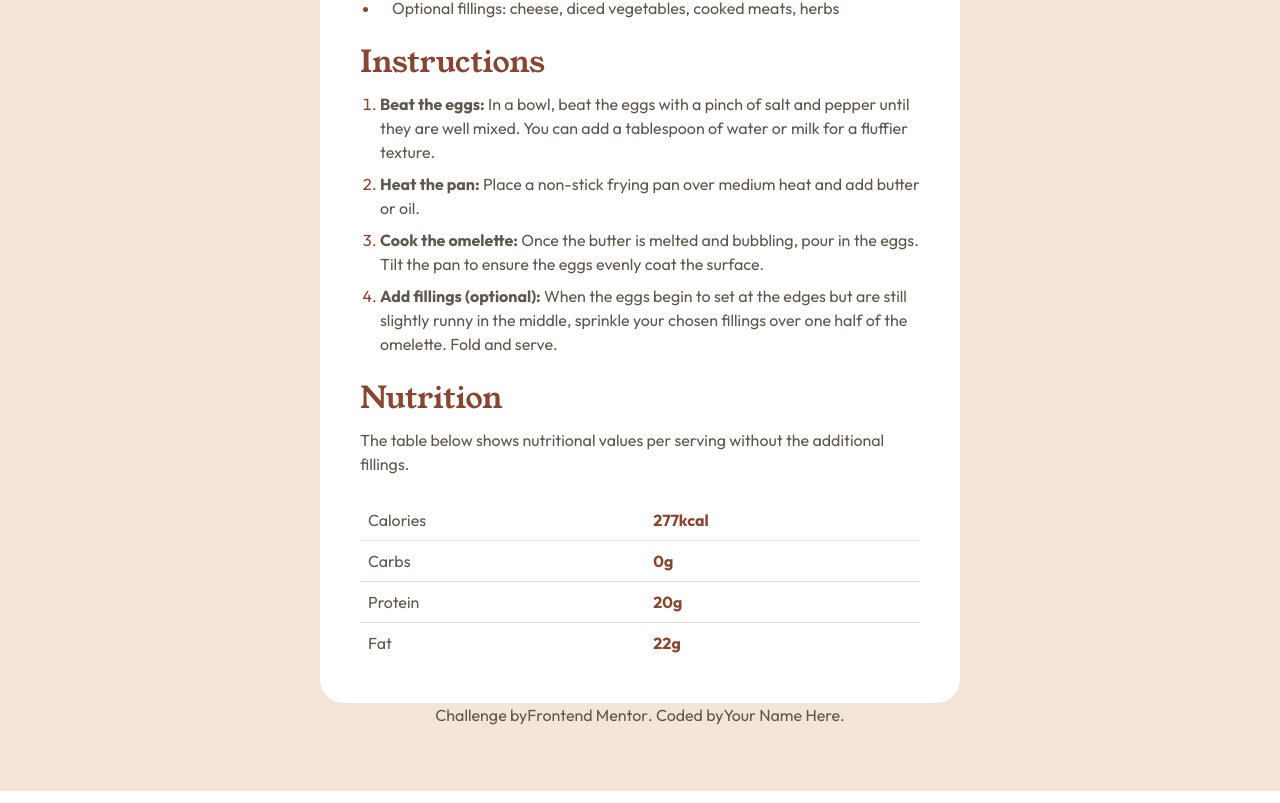
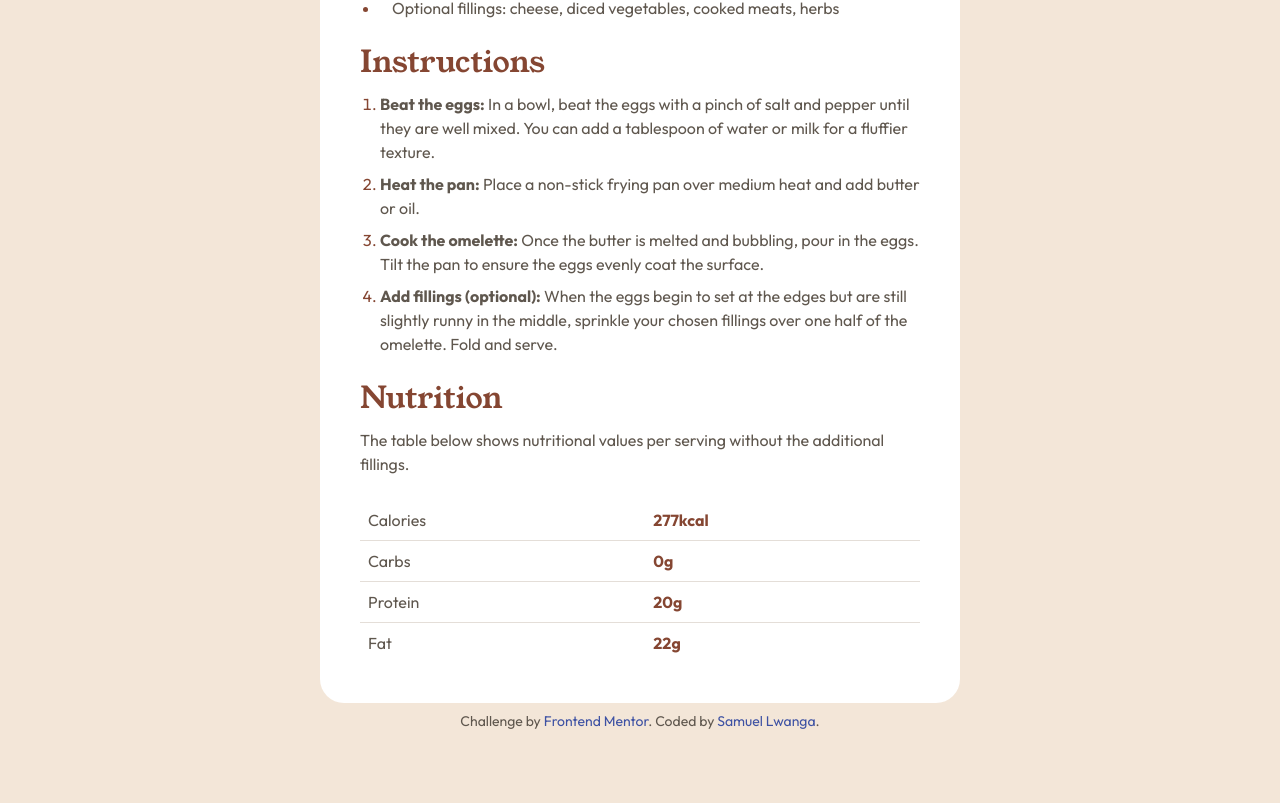
Before and after one commit to babyanonymouse/frontendmentor-recipe-page, a React (Create React App) app: page / in a window 1280 px wide. Shown: the part 928-1731 px from the top of the page. Built offline with nearby package versions, Linux system fonts and the light colour scheme.

Commit message:
Refactor Attribution component for improved styling and correct links

```diff
--- a/src/components/Attribution.jsx
+++ b/src/components/Attribution.jsx
@@ -2,13 +2,13 @@ import React from 'react'
 
 const Attribution = () => {
     return (
-        <div className="attribution flex">
+        <div className="my-2 attribution text-sm text-center">
             Challenge by{" "}
-            <a href="https://www.frontendmentor.io?ref=challenge" target="_blank" rel='noopener noreferrer'>
-                Frontend Mentor
+            <a href="https://www.frontendmentor.io/challenges/recipe-page-KiTsR8QQKm" target="_blank" rel='noopener noreferrer' className='text-[#3E52A3]'>Frontend Mentor
             </a>
-            . Coded by <a href="https://www.yourwebsite.com">Your Name Here</a>.
-        </div>)
+            . Coded by <a href="https://babyanonymouse.github.io/Portfolio/" className='text-[#3E52A3]'>Samuel Lwanga</a>.
+        </div>
+    )
 }
 
 export default Attribution
```
